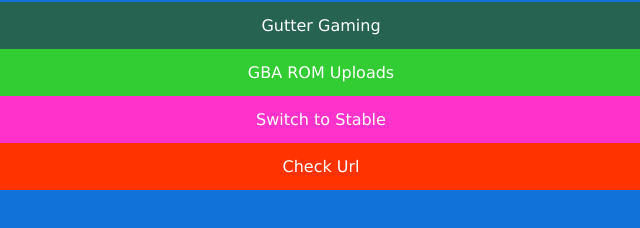
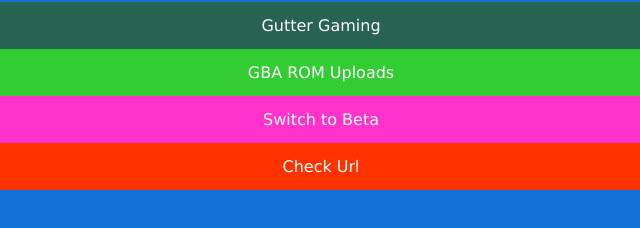
Before and after one commit to ABadCoder1234/GamersHubOldWebsite, a plain HTML site: page about.html in a window 1280 px wide. Shown: the part 370-598 px from the top of the page, 319-959 px from the left. Drawn offline with Linux system fonts and the light colour scheme.

Commit message:
Update about.html

```diff
--- a/about.html
+++ b/about.html
@@ -10,7 +10,7 @@
 <center><p>Made with boredom in mind. Wanna join the team? Eh idk what to tell you<p></center>
 <a href=http://bit.ly/gutter-gaming><button class=blue-white>Gutter Gaming</button></a>
 <a href=https://forms.gle/4A1VgoGJR5KfdZz59><button class=green-white>GBA ROM Uploads</button></a>
-<a href=https://ghub.samuelsmith34.repl.co><button class=pink-white>Switch to Stable</button></a>
+<a href=https://ghub.samuelsmith34.repl.co><button class=pink-white>Switch to Beta</button></a>
 
 <a href=url.html><button class=red-white>Check Url</button></a>
 
```
